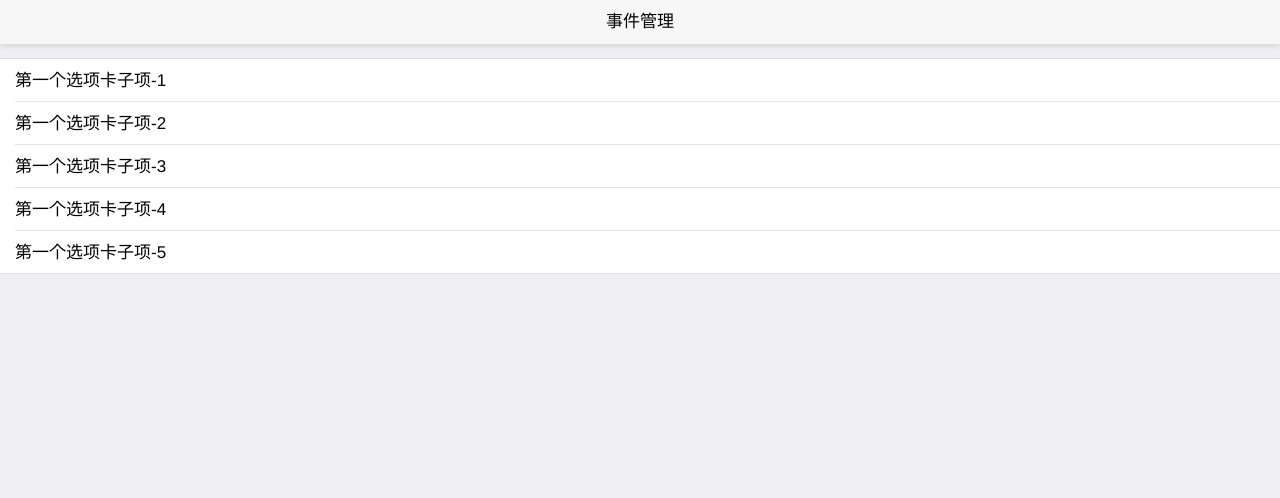
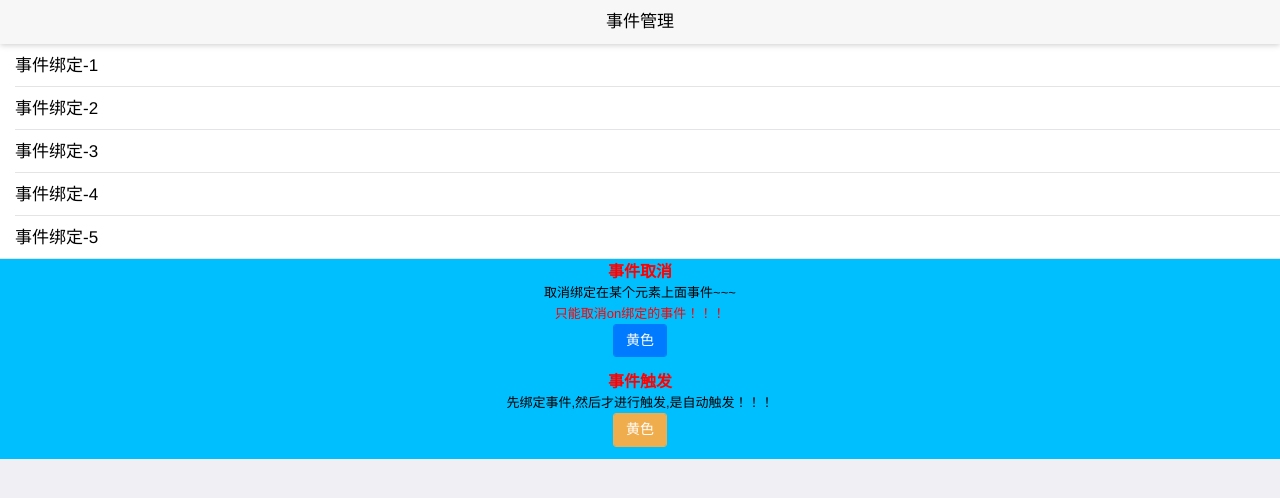
Before and after one commit to LZS-Braveheart/Mui_Study, a plain HTML site: page official-resources/events-manage/event-manage.html in a window 1280 px wide. Drawn offline with Linux system fonts and the light colour scheme.

Commit message:
窗口管理、事件管理、utils完成

```diff
--- a/official-resources/events-manage/event-manage.html
+++ b/official-resources/events-manage/event-manage.html
@@ -6,6 +6,30 @@
 		<title></title>
 		<meta name="viewport" content="width=device-width,initial-scale=1,minimum-scale=1,maximum-scale=1,user-scalable=no" />
 		<link href="../../css/mui.min.css" rel="stylesheet" />
+		<style>
+			.mui-content>.mui-table-view:first-child {
+				margin-top: 0px;
+			}
+			.bg-container {
+				width: 100%;
+				height: 100px;
+				background-color: deepskyblue;
+				display: flex;
+				flex-direction: column;
+				justify-content: center;
+				align-items: center;
+			}
+
+			.self-title {
+				font-size: 16px;
+				color: red;
+				font-weight: 800;
+			}
+
+			.self-content {
+				font-size: 13px;
+			}
+		</style>
 	</head>
 
 	<body>
@@ -13,30 +37,58 @@
 			<h1 class="mui-title">事件管理</h1>
 		</header>
 		<div class="mui-content">
-			<ul class="mui-table-view">
+			<ul id="list" class="mui-table-view">
 				<li class="mui-table-view-cell">
-					第一个选项卡子项-1
+					事件绑定-1
 				</li>
 				<li class="mui-table-view-cell">
-					第一个选项卡子项-2
+					事件绑定-2
 				</li>
 				<li class="mui-table-view-cell">
-					第一个选项卡子项-3
+					事件绑定-3
 				</li>
 				<li class="mui-table-view-cell">
-					第一个选项卡子项-4
+					事件绑定-4
 				</li>
-				<li class="mui-table-view-cell">
-					第一个选项卡子项-5
+				<li id="stop" class="mui-table-view-cell">
+					事件绑定-5
 				</li>
 			</ul>
+			<div class="bg-container">
+				<div class="self-title">事件取消</div>
+				<span class="self-content">取消绑定在某个元素上面事件~~~</span>
+				<span class="self-content" style="color: red;">只能取消on绑定的事件！！！</span>
+				<button id="un-banding" type="button" class="mui-btn mui-btn-blue">黄色</button>
+			</div>
+			<div class="bg-container">
+				<div class="self-title">事件触发</div>
+				<div class="self-content">先绑定事件,然后才进行触发,是自动触发！！！</div>
+				<button id="trigger" type="button" class="mui-btn mui-btn-warning">黄色</button>
+			</div>
 		</div>
 		<script src="../../js/mui.min.js"></script>
 		<script type="text/javascript">
-			mui(".mui-table-view").on('tap','.mui-table-view-cell',function(){
-				var currentText=this.innerText;
+
+			/*事件绑定*/
+			mui(".mui-table-view").on('tap', '.mui-table-view-cell', function() {
+				var currentText = this.innerText;
 				alert(currentText);
-			})
+			});
+			//事件取消测试
+			var unBanding = document.getElementById("un-banding");
+			unBanding.addEventListener("tap",function(){
+				 mui("#list").off();
+			});
+
+
+			/*事件触发*/
+			/*这里是先绑定事件,然后才进行触发*/
+			var btn = document.getElementById("trigger");
+			btn.addEventListener("tap", function() {
+				alert("你点我干嘛~~~");
+			});
+			//触发submit按钮的点击事件
+			//mui.trigger(btn,'tap');
 		</script>
 	</body>
 
```
Also changed, not shown: manifest.json, 1 other file.
